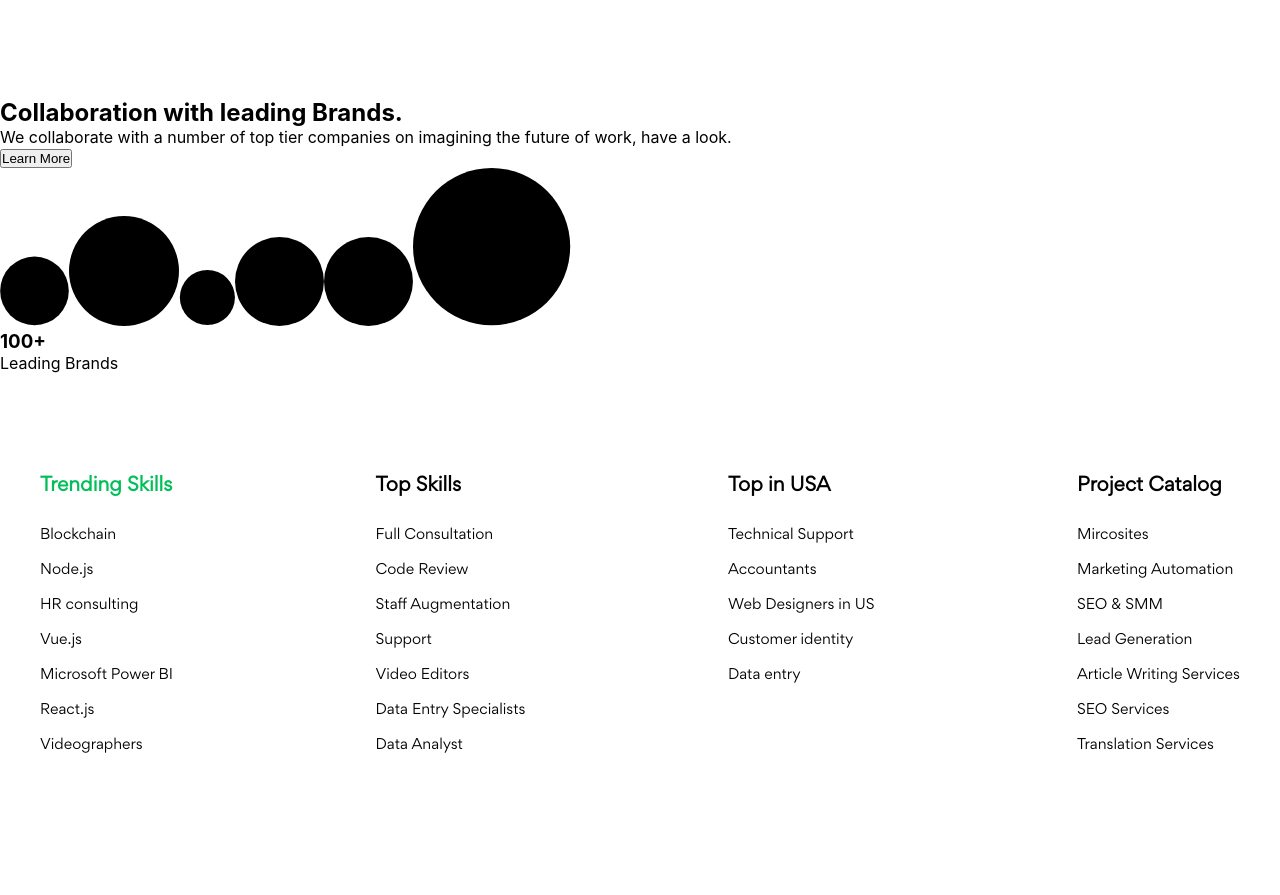
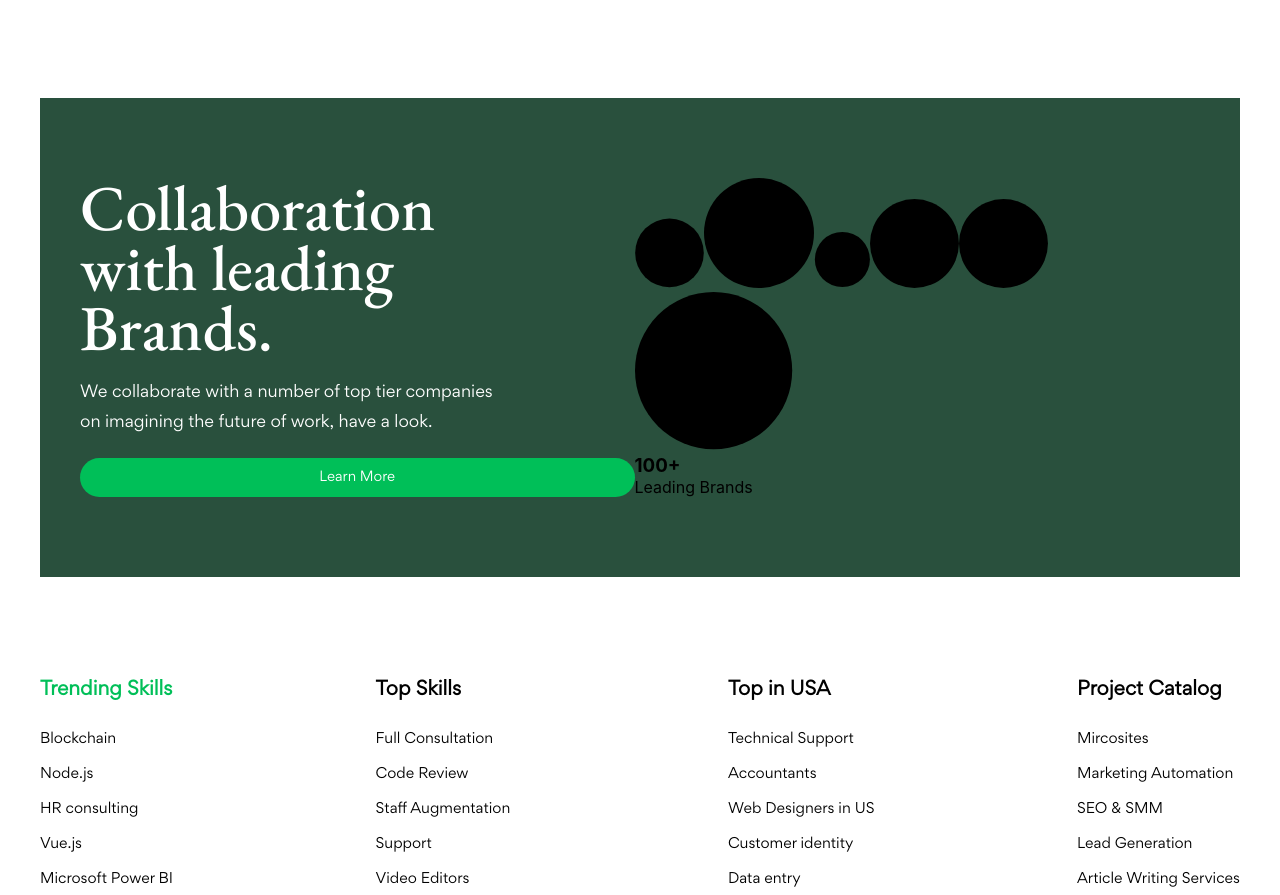
Before and after one commit to Gogulan12/Jobi-Website, a React (Create React App) app: page / in a window 1280 px wide. Shown: the part 3975-4870 px from the top of the page. Built offline with nearby package versions, Linux system fonts and the light colour scheme; a web font is replaced by a local one.

Commit message:
collab styling first half

```diff
--- a/src/Components/Collaboration.css
+++ b/src/Components/Collaboration.css
@@ -1,3 +1,45 @@
+/* ////////////////COLLAB POSTER////////////// */
+
+.collab-poster {
+  display: flex;
+  margin: 0 auto;
+  max-width: 1200px;
+  background-color: #29503d;
+  padding: 80px 40px;
+}
+
+.collab-img-left {
+  width: 50%;
+  color: white;
+  display: flex;
+  flex-direction: column;
+  justify-content: space-between;
+}
+
+.collab-img-left h2 {
+  font-family: "EB Garamond", sans-serif;
+  font-size: 4rem;
+  font-weight: 500;
+  line-height: 60px;
+}
+
+.collab-img-left p {
+  font-family: "Gordita", sans-serif;
+  font-weight: lighter;
+  line-height: 30px;
+}
+
+.collab-img-left button {
+  padding: 10px 20px;
+  border: none;
+  border-radius: 30px;
+  color: white;
+  background-color: #00bf58;
+  font-family: "Gordita", sans-serif;
+}
+
+/* ///////////TRENDING SKILLS LIST/////////////// */
+
 .trendingSkillsList {
   display: flex;
   margin: 0 auto;
--- a/src/Components/Collaboration.js
+++ b/src/Components/Collaboration.js
@@ -5,15 +5,18 @@ import "./Collaboration.css";
 export default function Collaboration() {
   return (
     <div>
-      <div className="left">
-        <h2>Collaboration with leading Brands.</h2>
+      <div className="collab-poster">
+        <div className="collab-img-left">
+          <h2>
+            Collaboration <br /> with leading <br /> Brands.
+          </h2>
           <p>
-          We collaborate with a number of top tier companies on imagining the
-          future of work, have a look.
+            We collaborate with a number of top tier companies <br /> on
+            imagining the future of work, have a look.
           </p>
           <button>Learn More</button>
         </div>
-      <div className="right">
+        <div className="collab-img-right">
           <svg
             width="69"
             height="70"
@@ -23,7 +26,6 @@ export default function Collaboration() {
           >
             <circle cx="34.4778" cy="34.8822" r="34.3114" fill="black" />
           </svg>
-
           <svg
             width="110"
             height="110"
@@ -72,6 +74,7 @@ export default function Collaboration() {
           <div>
             <h3>100+</h3>
             <p>Leading Brands</p>
+          </div>
         </div>
       </div>
 
--- a/src/Components/Quote.css
+++ b/src/Components/Quote.css
@@ -1,3 +1,4 @@
+/* /////////FULL SECTION STYLING////////////// */
 .quoteSection {
   display: flex;
   margin: 0 auto;
@@ -6,6 +7,8 @@
   margin-bottom: 100px;
   justify-content: space-between;
 }
+
+/* ////////////////CENTER DIV STYLING/////////// */
 
 .quote-center {
   display: flex;
```
Lines whose indentation alone changed are shown as unchanged.
